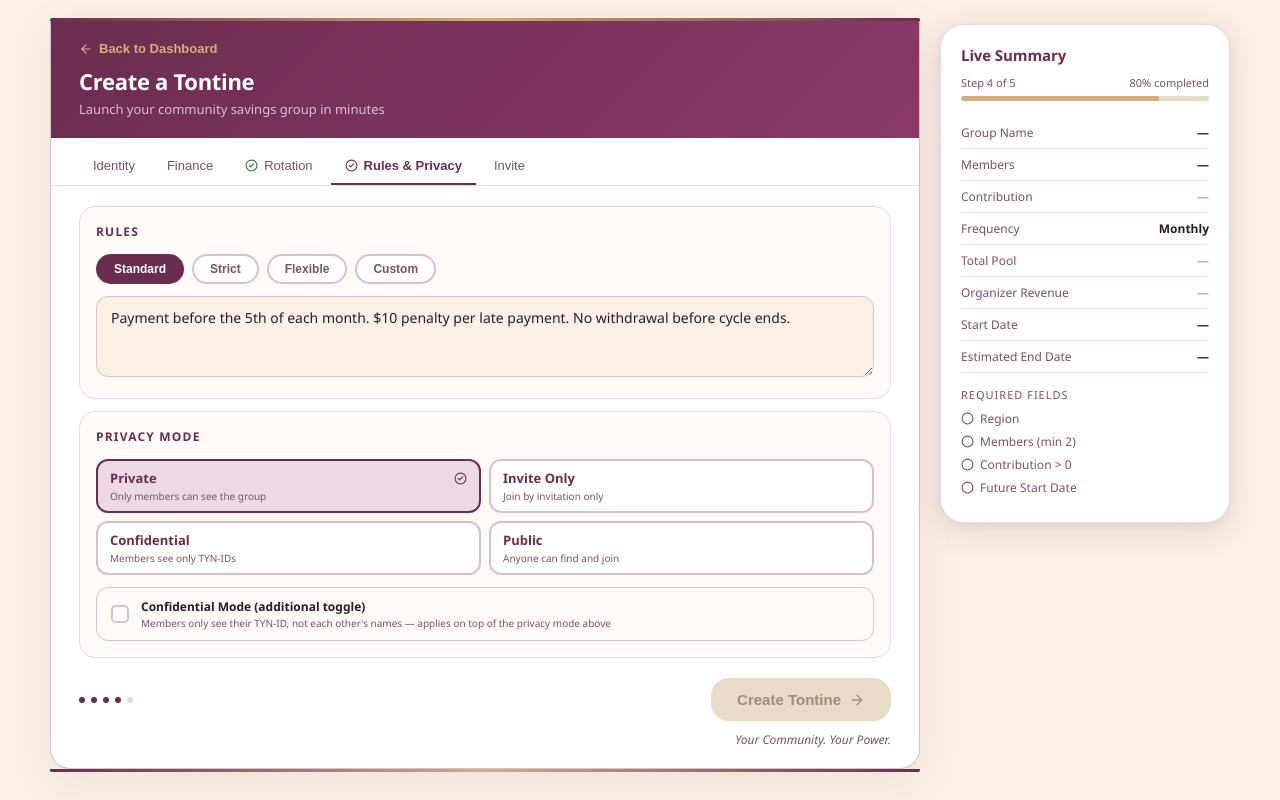
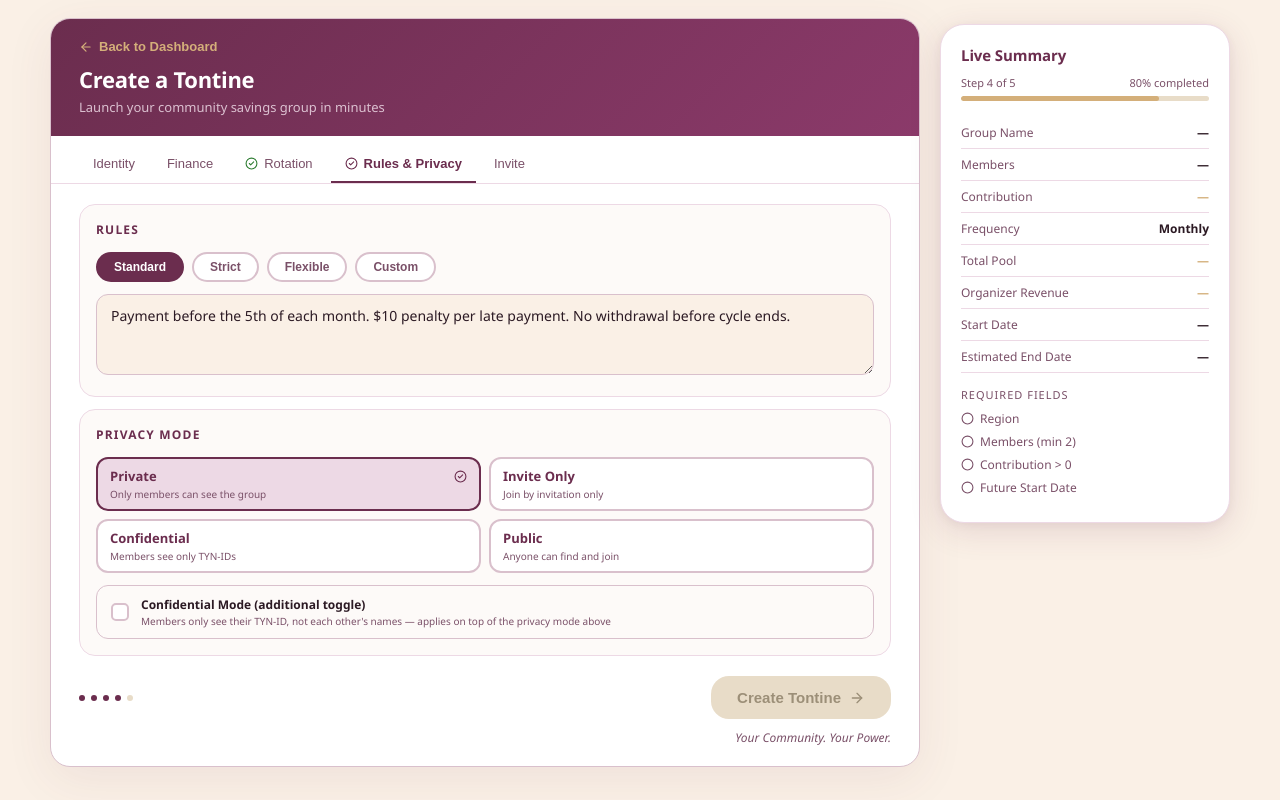
Before and after one commit to Rachelejr/tarsyn-app, a Next.js app: page /dashboard/create-tontine in a window 1280 px wide. Both pictures are taken after a click on the button "Rules & Privacy". Built offline with nearby package versions, Linux system fonts and the light colour scheme.

Commit message:
Fix: deposit message, language dropdown scroll, remove floating decorative bars

```diff
--- a/src/app/dashboard/create-tontine/page.tsx
+++ b/src/app/dashboard/create-tontine/page.tsx
@@ -158,10 +158,10 @@ function SearchableSelect({ value, onChange, options }: { value: string; onChang
         <span style={{ color: C.texteGris, fontSize: '11px' }}>▾</span>
       </button>
       {open && (
-        <div style={{ position: 'absolute', top: 'calc(100% + 4px)', left: 0, right: 0, background: 'white', border: `1.5px solid ${C.roseMoyen}`, borderRadius: '12px', boxShadow: '0 8px 24px rgba(107,45,78,0.18)', zIndex: 20, maxHeight: '260px', overflow: 'hidden', display: 'flex', flexDirection: 'column' }}>
+        <div style={{ position: 'absolute', top: 'calc(100% + 4px)', left: 0, right: 0, background: 'white', border: `1.5px solid ${C.roseMoyen}`, borderRadius: '12px', boxShadow: '0 8px 24px rgba(107,45,78,0.18)', zIndex: 30, maxHeight: '240px', display: 'flex', flexDirection: 'column' }}>
           <input autoFocus value={query} onChange={e => setQuery(e.target.value)} placeholder="Search language..."
-            style={{ border: 'none', borderBottom: `1px solid ${C.roseClair}`, padding: '10px 12px', fontSize: '13px', outline: 'none' }} />
-          <div style={{ overflowY: 'auto' }}>
+            style={{ border: 'none', borderBottom: `1px solid ${C.roseClair}`, padding: '10px 12px', fontSize: '13px', outline: 'none', flexShrink: 0 }} />
+          <div style={{ overflowY: 'auto', flex: 1, scrollbarWidth: 'thin' }}>
             {filtered.length === 0 && <div style={{ padding: '10px 12px', fontSize: '13px', color: C.texteGris }}>No match</div>}
             {filtered.map(o => (
               <div key={o} onClick={() => { onChange(o); setOpen(false); setQuery(''); }}
@@ -208,7 +208,6 @@ export default function CreateTontinePage() {
   const [emailInput, setEmailInput] = useState('');
   const [emailList, setEmailList] = useState<string[]>([]);
 
-  // Initial Deposit (NEW)
   const [depositMode, setDepositMode] = useState('No Deposit');
   const [depositMultiplier, setDepositMultiplier] = useState('1× Contribution');
   const [depositCustomAmount, setDepositCustomAmount] = useState('');
@@ -380,7 +379,6 @@ export default function CreateTontinePage() {
     `}</style>
   );
 
-  // ── SUCCESS SCREEN ──────────────────────────────────────────────
   if (savedGroup) return (
     <div style={{ minHeight: '100vh', background: C.creme, display: 'flex', alignItems: 'center', justifyContent: 'center', padding: '24px' }}>
       {sharedStyles}
@@ -430,7 +428,6 @@ export default function CreateTontinePage() {
     </div>
   );
 
-  // ── REVIEW SCREEN ──────────────────────────────────────────────
   if (showReview) return (
     <div style={{ minHeight: '100vh', background: C.creme, display: 'flex', alignItems: 'center', justifyContent: 'center', padding: '24px' }}>
       {sharedStyles}
@@ -475,16 +472,13 @@ export default function CreateTontinePage() {
     </div>
   );
 
-  // ── MAIN FORM (LANDSCAPE) ────────────────────────────────────────
   return (
     <div style={{ minHeight: '100vh', background: C.creme, padding: '18px 16px' }}>
       {sharedStyles}
       <div className="tarsyn-tontine-grid" style={{ maxWidth: '1180px', margin: '0 auto', display: 'grid', gridTemplateColumns: '3fr 1fr', gap: '20px', alignItems: 'start' }}>
 
-        {/* FORM */}
         <div>
-          <div style={{ height: '3px', background: `linear-gradient(90deg, ${C.bordeaux}, ${C.dore}, ${C.bordeaux})`, borderRadius: '2px 2px 0 0' }} />
-          <div style={{ background: '#fff', borderRadius: '0 0 20px 20px', border: `1px solid ${C.roseMoyen}`, borderTop: 'none', boxShadow: '0 12px 48px rgba(107,45,78,0.08)', overflow: 'hidden' }}>
+          <div style={{ background: '#fff', borderRadius: '20px', border: `1px solid ${C.roseMoyen}`, boxShadow: '0 12px 48px rgba(107,45,78,0.08)', overflow: 'hidden' }}>
 
             <div style={{ background: `linear-gradient(135deg, ${C.bordeaux} 0%, #8B3A6A 100%)`, padding: '20px 28px' }}>
               <button className="tarsyn-btn" onClick={() => router.push('/dashboard')}
@@ -495,7 +489,6 @@ export default function CreateTontinePage() {
               <p style={{ color: C.roseClair, fontSize: '13px', margin: 0, opacity: 0.85 }}>Launch your community savings group in minutes</p>
             </div>
 
-            {/* MINI STEP NAVIGATION */}
             <div className="tarsyn-tabs" style={{ display: 'flex', gap: '4px', padding: '10px 28px 0', borderBottom: `1px solid ${C.roseClair}` }}>
               {TABS.map(t => (
                 <button key={t.key} className="tarsyn-tab" onClick={() => setActiveTab(t.key)}
@@ -514,7 +507,6 @@ export default function CreateTontinePage() {
 
             <div style={{ padding: '20px 28px' }}>
 
-              {/* ── IDENTITY TAB ─────────────────────────────── */}
               {activeTab === 'identity' && (
                 <Card title="Region & Identity">
                   <div className="tarsyn-row-2" style={{ display: 'grid', gridTemplateColumns: '1fr 1fr', gap: '16px', marginBottom: '16px' }}>
@@ -542,7 +534,6 @@ export default function CreateTontinePage() {
                 </Card>
               )}
 
-              {/* ── FINANCE TAB ──────────────────────────────── */}
               {activeTab === 'finance' && (
                 <>
                   <Card title="Financial Settings">
@@ -615,6 +606,11 @@ export default function CreateTontinePage() {
                           <div style={{ ...inp, background: C.creme, display: 'flex', alignItems: 'center', fontWeight: 700, color: C.bordeaux }}>
                             {depositAmount > 0 ? `${depositAmount.toFixed(2)} ${currency}` : '—'}
                           </div>
+                          {depositAmount === 0 && (
+                            <p style={{ fontSize: '11px', color: '#DC2626', margin: '6px 0 0' }}>
+                              Enter a contribution amount above to calculate the deposit.
+                            </p>
+                          )}
                         </div>
                       </div>
                     )}
@@ -648,7 +644,6 @@ export default function CreateTontinePage() {
                 </>
               )}
 
-              {/* ── ROTATION TAB ─────────────────────────────── */}
               {activeTab === 'rotation' && (
                 <>
                   <Card title="Rotation & Payment Settings">
@@ -700,13 +695,12 @@ export default function CreateTontinePage() {
                 </>
               )}
 
-              {/* ── RULES & PRIVACY TAB ──────────────────────── */}
               {activeTab === 'rules' && (
                 <>
                   <Card title="Rules">
                     <div style={{ display: 'flex', gap: '8px', marginBottom: '12px', flexWrap: 'wrap' }}>
                       {RULES_TEMPLATES.map(t => (
-                        <button key={t.label} className="tarsyn-pill" onClick={() => { setRulesTemplate(t.label); if (t.text) setRules(t.text); }}
+                        <button key={t.label} className="tarsyn-pill" onClick={() => { setRulesTemplate(t.label); setRules(t.text); }}
                           style={{ padding: '6px 16px', borderRadius: '20px', border: `2px solid ${rulesTemplate === t.label ? C.bordeaux : C.roseMoyen}`, background: rulesTemplate === t.label ? C.bordeaux : 'white', color: rulesTemplate === t.label ? 'white' : C.texteGris, cursor: 'pointer', fontSize: '12px', fontWeight: '600' }}>
                           {t.label}
                         </button>
@@ -718,32 +712,34 @@ export default function CreateTontinePage() {
 
                   <Card title="Privacy Mode">
                     <div className="tarsyn-row-2" style={{ display: 'grid', gridTemplateColumns: '1fr 1fr', gap: '8px', marginBottom: '12px' }}>
-                      {PRIVACY_MODES.map(p => (
-                        <div key={p.value} className="tarsyn-privacy-card" onClick={() => setPrivacyMode(p.value)}
-                          style={{ border: `2px solid ${privacyMode === p.value ? C.bordeaux : C.roseMoyen}`, borderRadius: '12px', padding: '8px 12px', cursor: 'pointer', background: privacyMode === p.value ? C.roseClair : 'white' }}>
-                          <p style={{ color: C.bordeaux, fontWeight: '700', fontSize: '13px', margin: '0 0 2px', display: 'flex', alignItems: 'center', justifyContent: 'space-between' }}>
-                            {p.value}
-                            {privacyMode === p.value && <CheckCircle2 size={13} color={C.bordeaux} />}
-                          </p>
-                          <p style={{ color: C.texteGris, fontSize: '10px', margin: 0 }}>{p.desc}</p>
-                        </div>
-                      ))}
+                      {PRIVACY_MODES.map(p => {
+                        const isActive = privacyMode === p.value;
+                        return (
+                          <button key={p.value} type="button" className="tarsyn-privacy-card" onClick={() => setPrivacyMode(p.value)}
+                            style={{ border: `2px solid ${isActive ? C.bordeaux : C.roseMoyen}`, borderRadius: '12px', padding: '8px 12px', cursor: 'pointer', background: isActive ? C.roseClair : 'white', textAlign: 'left', font: 'inherit' }}>
+                            <p style={{ color: C.bordeaux, fontWeight: '700', fontSize: '13px', margin: '0 0 2px', display: 'flex', alignItems: 'center', justifyContent: 'space-between' }}>
+                              {p.value}
+                              {isActive && <CheckCircle2 size={13} color={C.bordeaux} />}
+                            </p>
+                            <p style={{ color: C.texteGris, fontSize: '10px', margin: 0 }}>{p.desc}</p>
+                          </button>
+                        );
+                      })}
                     </div>
-                    <div onClick={() => setConfidential(p => !p)}
-                      style={{ display: 'flex', alignItems: 'center', gap: '12px', padding: '10px 14px', background: confidential ? C.roseClair : '#FDFAF8', border: `1.5px solid ${confidential ? C.bordeaux : C.roseMoyen}`, borderRadius: '12px', cursor: 'pointer', transition: 'background 0.2s ease, border-color 0.2s ease' }}>
-                      <div style={{ width: '18px', height: '18px', borderRadius: '5px', border: `2px solid ${confidential ? C.bordeaux : C.roseMoyen}`, background: confidential ? C.bordeaux : 'white', display: 'flex', alignItems: 'center', justifyContent: 'center', color: 'white', flexShrink: 0, transition: 'background 0.2s ease, border-color 0.2s ease' }}>
+                    <button type="button" onClick={() => setConfidential(p => !p)}
+                      style={{ display: 'flex', alignItems: 'center', gap: '12px', padding: '10px 14px', width: '100%', background: confidential ? C.roseClair : '#FDFAF8', border: `1.5px solid ${confidential ? C.bordeaux : C.roseMoyen}`, borderRadius: '12px', cursor: 'pointer', textAlign: 'left', font: 'inherit' }}>
+                      <div style={{ width: '18px', height: '18px', borderRadius: '5px', border: `2px solid ${confidential ? C.bordeaux : C.roseMoyen}`, background: confidential ? C.bordeaux : 'white', display: 'flex', alignItems: 'center', justifyContent: 'center', color: 'white', flexShrink: 0 }}>
                         {confidential && <Check size={11} />}
                       </div>
                       <div>
                         <div style={{ fontSize: '12px', fontWeight: '600', color: C.texteFonce }}>Confidential Mode (additional toggle)</div>
                         <div style={{ fontSize: '10px', color: C.texteGris, marginTop: '1px' }}>Members only see their TYN-ID, not each other's names — applies on top of the privacy mode above</div>
                       </div>
-                    </div>
+                    </button>
                   </Card>
                 </>
               )}
 
-              {/* ── INVITE TAB ───────────────────────────────── */}
               {activeTab === 'invite' && (
                 <Card title="Invite Members">
                   <FieldLabel label="Invite by Email" />
@@ -797,10 +793,8 @@ export default function CreateTontinePage() {
               </p>
             </div>
           </div>
-          <div style={{ height: '3px', background: `linear-gradient(90deg, ${C.bordeaux}, ${C.dore}, ${C.bordeaux})`, borderRadius: '0 0 2px 2px' }} />
         </div>
 
-        {/* LIVE SUMMARY CARD — simplified content */}
         <div className="tarsyn-live-summary">
           <div style={{ background: 'white', borderRadius: '24px', padding: '20px', boxShadow: '0 8px 32px rgba(107,45,78,0.14), 0 2px 8px rgba(107,45,78,0.06)', border: `1px solid ${C.roseClair}` }}>
             <h3 style={{ color: C.bordeaux, fontSize: '15px', fontWeight: '800', margin: '0 0 10px', letterSpacing: '-0.1px' }}>Live Summary</h3>
```
